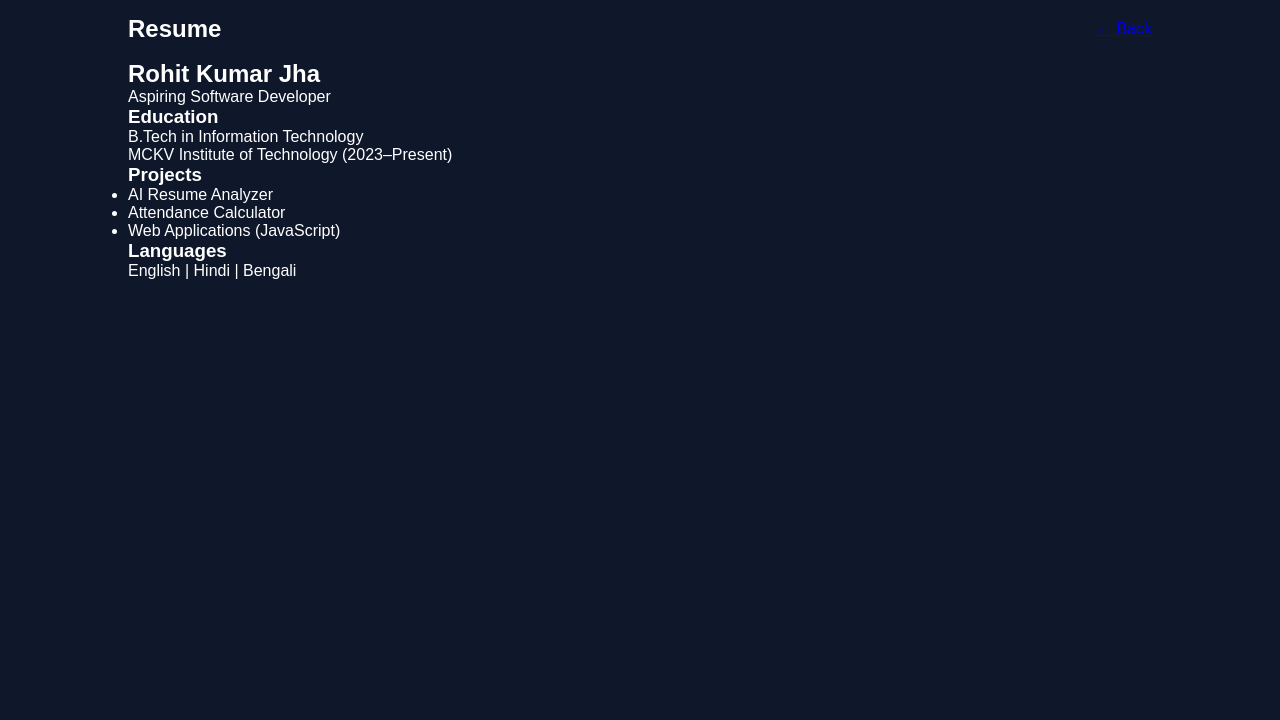
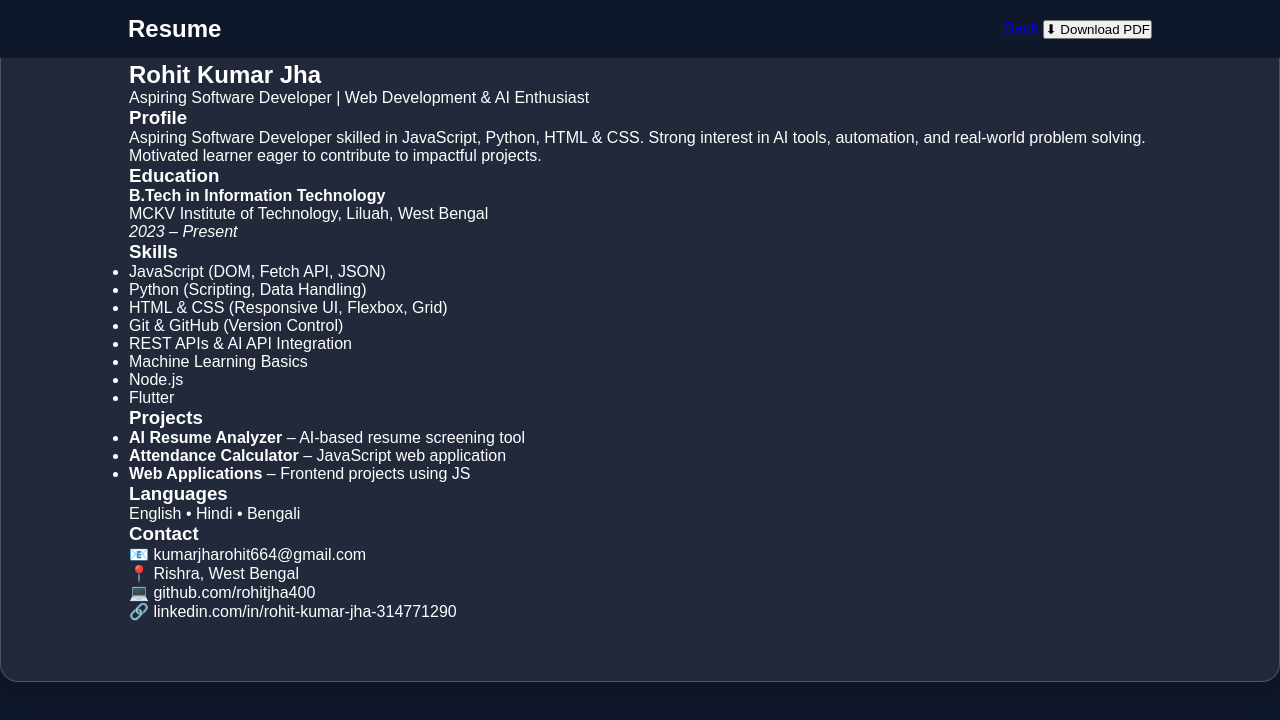
Before and after one commit to rohitjha400/portfolio, a plain HTML site: page resume.html in a window 1280 px wide. Drawn offline with Linux system fonts and the light colour scheme.

Commit message:
Update resume.html

```diff
--- a/resume.html
+++ b/resume.html
@@ -10,27 +10,75 @@
 
 <header>
     <h2>Resume</h2>
-    <a href="index.html" class="back">← Back</a>
+    <div>
+        <a href="index.html" class="back-btn">← Back</a>
+        <button onclick="window.print()" class="download-btn">⬇ Download PDF</button>
+    </div>
 </header>
 
-<section class="resume">
+<section class="resume-container glass">
+
     <h1>Rohit Kumar Jha</h1>
-    <p>Aspiring Software Developer</p>
+    <p class="subtitle">
+        Aspiring Software Developer | Web Development & AI Enthusiast
+    </p>
 
-    <h3>Education</h3>
-    <p>B.Tech in Information Technology<br>
-    MCKV Institute of Technology (2023–Present)</p>
+    <div class="resume-section">
+        <h3>Profile</h3>
+        <p>
+            Aspiring Software Developer skilled in JavaScript, Python, HTML & CSS.
+            Strong interest in AI tools, automation, and real-world problem solving.
+            Motivated learner eager to contribute to impactful projects.
+        </p>
+    </div>
 
-    <h3>Projects</h3>
-    <ul>
-        <li>AI Resume Analyzer</li>
-        <li>Attendance Calculator</li>
-        <li>Web Applications (JavaScript)</li>
-    </ul>
+    <div class="resume-section">
+        <h3>Education</h3>
+        <p>
+            <strong>B.Tech in Information Technology</strong><br>
+            MCKV Institute of Technology, Liluah, West Bengal<br>
+            <em>2023 – Present</em>
+        </p>
+    </div>
 
-    <h3>Languages</h3>
-    <p>English | Hindi | Bengali</p>
+    <div class="resume-section">
+        <h3>Skills</h3>
+        <ul class="resume-skills">
+            <li>JavaScript (DOM, Fetch API, JSON)</li>
+            <li>Python (Scripting, Data Handling)</li>
+            <li>HTML & CSS (Responsive UI, Flexbox, Grid)</li>
+            <li>Git & GitHub (Version Control)</li>
+            <li>REST APIs & AI API Integration</li>
+            <li>Machine Learning Basics</li>
+            <li>Node.js</li>
+            <li>Flutter</li>
+        </ul>
+    </div>
+
+    <div class="resume-section">
+        <h3>Projects</h3>
+        <ul>
+            <li><strong>AI Resume Analyzer</strong> – AI-based resume screening tool</li>
+            <li><strong>Attendance Calculator</strong> – JavaScript web application</li>
+            <li><strong>Web Applications</strong> – Frontend projects using JS</li>
+        </ul>
+    </div>
+
+    <div class="resume-section">
+        <h3>Languages</h3>
+        <p>English • Hindi • Bengali</p>
+    </div>
+
+    <div class="resume-section contact">
+        <h3>Contact</h3>
+        <p>📧 kumarjharohit664@gmail.com</p>
+        <p>📍 Rishra, West Bengal</p>
+        <p>💻 github.com/rohitjha400</p>
+        <p>🔗 linkedin.com/in/rohit-kumar-jha-314771290</p>
+    </div>
+
 </section>
 
+<script src="script.js"></script>
 </body>
 </html>
```
